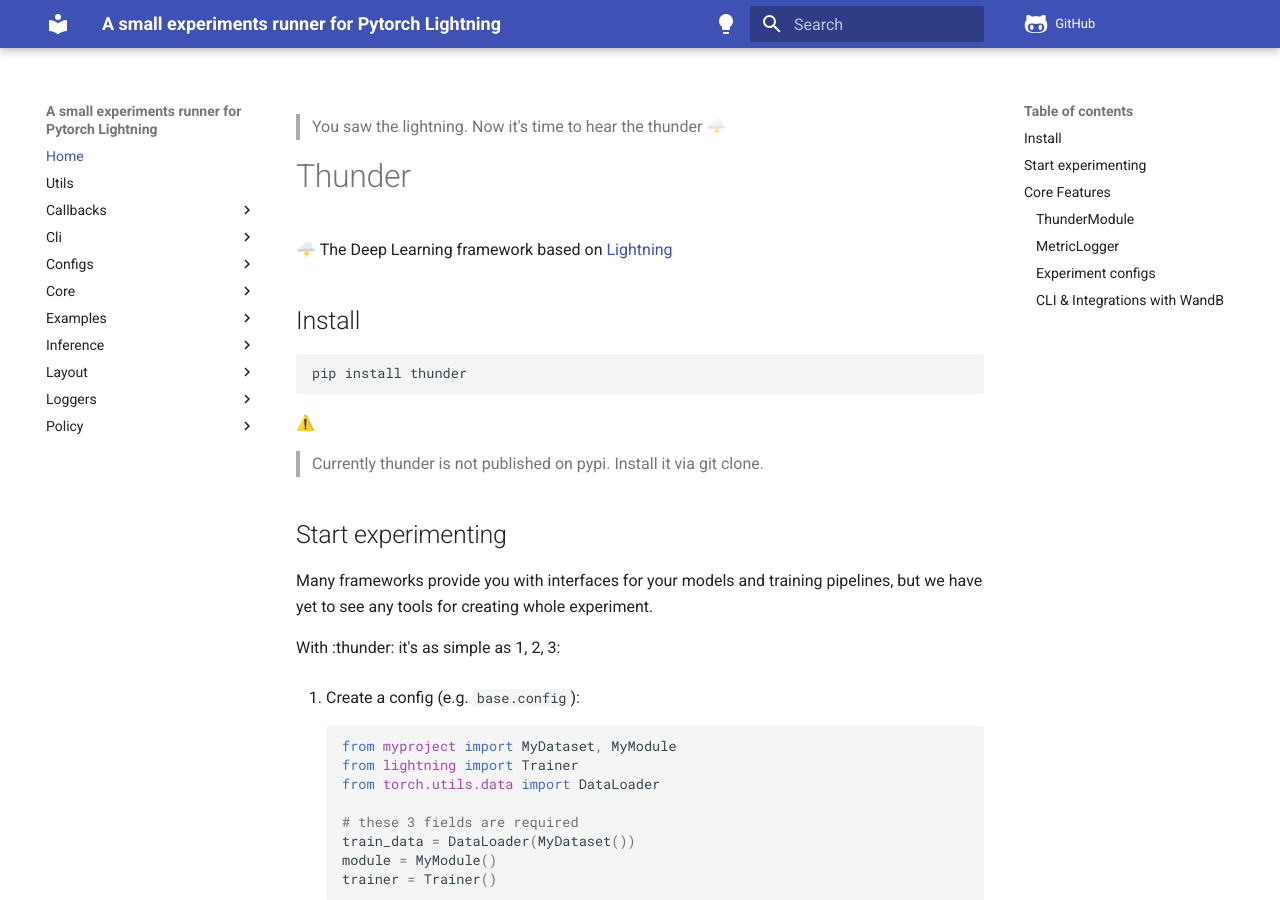
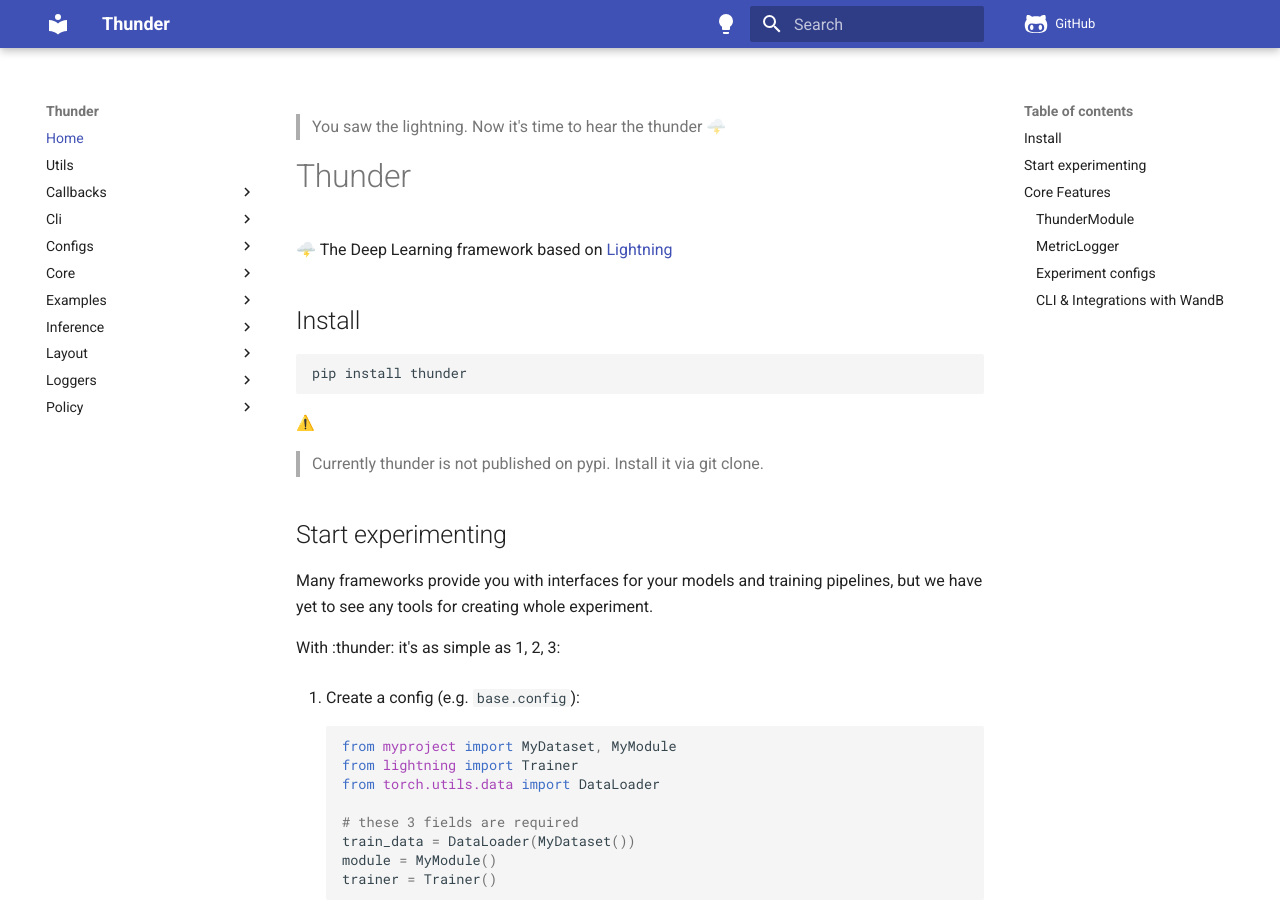
Before and after one commit to neuro-ml/thunder, an MkDocs documentation site: the page built from docs/index.md, in a window 1280 px wide and 900 px high. Built offline with MkDocs 1.6.1 and Material for MkDocs 9.7.7, drawn with Linux system fonts in a browser that asks for light colours; emoji names are drawn with the system emoji font; comment, search, counter and statistics services are not loaded; the version menu is left out.

Commit message:
minor fixes

```diff
--- a/mkdocs.yml
+++ b/mkdocs.yml
@@ -1,4 +1,4 @@
-site_name: 'A small experiments runner for Pytorch Lightning'
+site_name: 'Thunder'
 site_url: https://neuro-ml.github.io/thunder
 repo_url: https://github.com/neuro-ml/thunder
 
```
Also changed, not shown: docs/core/thunder_module.md (+1 -1 lines), 1 other file.
